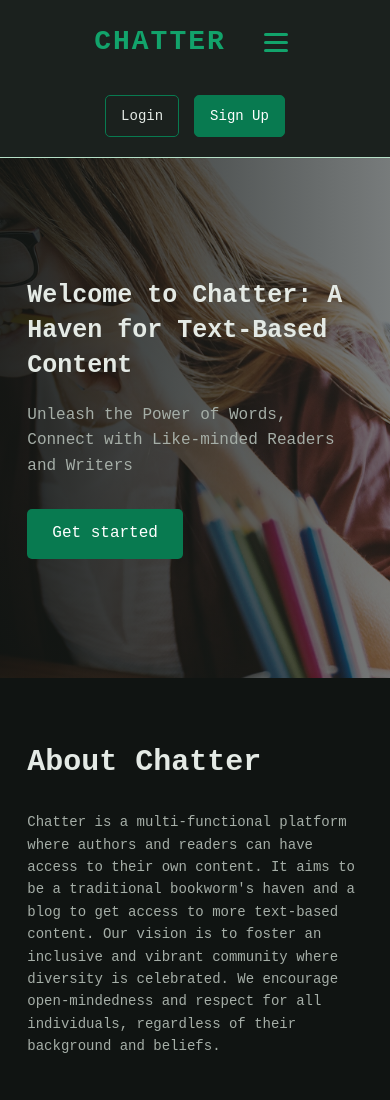
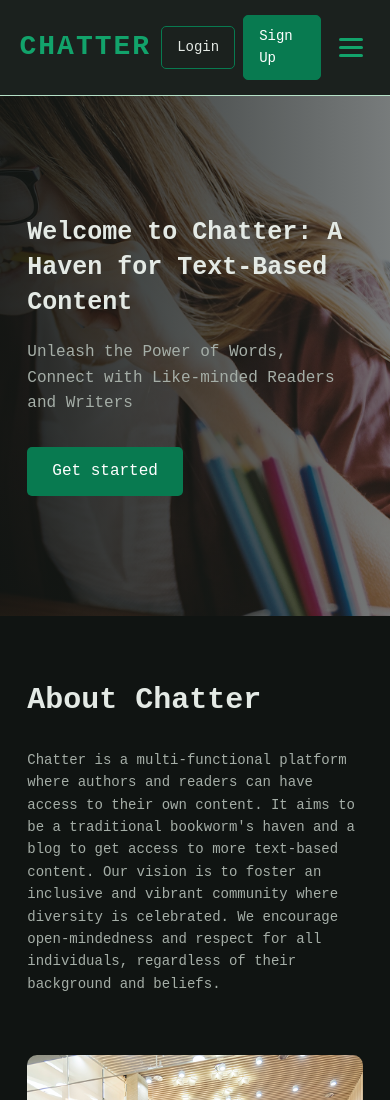
Before and after one commit to laureladiukwu26/First-Assignment-and-Assesment, a plain HTML site: page exam/project.html in a window 390 px wide. Shown: the top 1100 px of the page. Drawn offline with Linux system fonts and the light colour scheme.

Commit message:
please freaking work

```diff
--- a/exam/project.html
+++ b/exam/project.html
@@ -13,31 +13,6 @@
         <nav class="nav-bar">
 
             <a href="#" class="logo">CHATTER</a>
-            <details class="mobile-menu">
-                <summary class="hamburger">
-                    <span></span>
-                    <span></span>
-                    <span></span>
-                </summary>
-
-                <ul class="mobile-links">
-                    <li><a href="#">Home</a></li>
-                    <li><a href="#">About us</a></li>
-                    <li><a href="#">Contact</a></li>
-                    <li><a href="#">Blogs</a></li>
-                </ul>
-            </details>
-
-           <!-- <ul class="nav-pages">
-                <li><a href="#">Home</a></li>
-                <li><a href="#">About us</a></li>
-                <li><a href="#">Contact</a></li>
-                <li><a href="#">Blogs</a></li>
-            </ul>-->
-            <div class="nav-sign">
-                <a href="#">Login</a>
-                <a href="#">Sign Up</a>
-            </div>
 
             <!--<details class="mobile-menu">
                 <summary class="hamburger">
@@ -53,6 +28,33 @@
                     <li><a href="#">Blogs</a></li>
                 </ul>
             </details>-->
+
+            <ul class="nav-pages">
+                <li><a href="#">Home</a></li>
+                <li><a href="#">About us</a></li>
+                <li><a href="#">Contact</a></li>
+                <li><a href="#">Blogs</a></li>
+            </ul>
+
+            <div class="nav-sign">
+                <a href="#">Login</a>
+                <a href="#">Sign Up</a>
+            </div>
+
+            <details class="mobile-menu">
+                <summary class="hamburger">
+                    <span></span>
+                    <span></span>
+                    <span></span>
+                </summary>
+
+                <ul class="mobile-links">
+                    <li><a href="#">Home</a></li>
+                    <li><a href="#">About us</a></li>
+                    <li><a href="#">Contact</a></li>
+                    <li><a href="#">Blogs</a></li>
+                </ul>
+            </details>
         </nav>
 
     </header>
--- a/exam/style.css
+++ b/exam/style.css
@@ -406,6 +406,23 @@ img {
 @media (max-width: 768px) {
 
     .nav-bar {
+        flex-direction: row;
+        flex-wrap: nowrap;
+        justify-content: space-between;
+        gap: 10px;
+        padding: 15px 5%;
+    }
+
+    .nav-pages {
+        display: none;
+    }
+
+    .nav-sign {
+        flex-direction: row;
+        gap: 8px;
+    }
+
+    /*.nav-bar {
         flex-wrap: wrap;
         justify-content: center;
         padding: 20px;
@@ -419,7 +436,7 @@ img {
 
     .nav-sign {
         justify-content: center;
-    }
+    }*/
 
     .introduction h1 {
         font-size: 29px;
```
